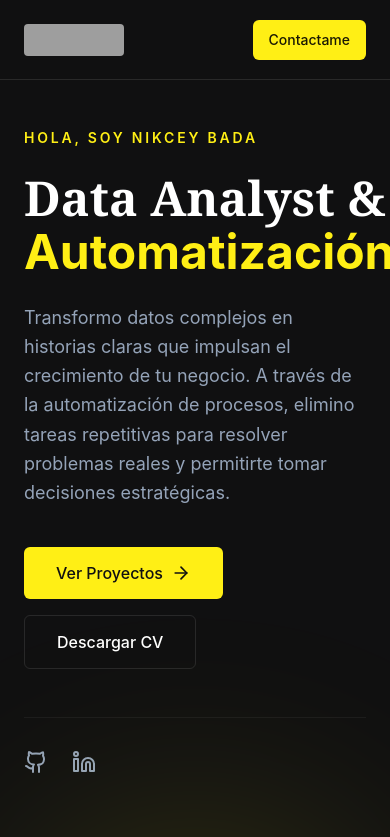
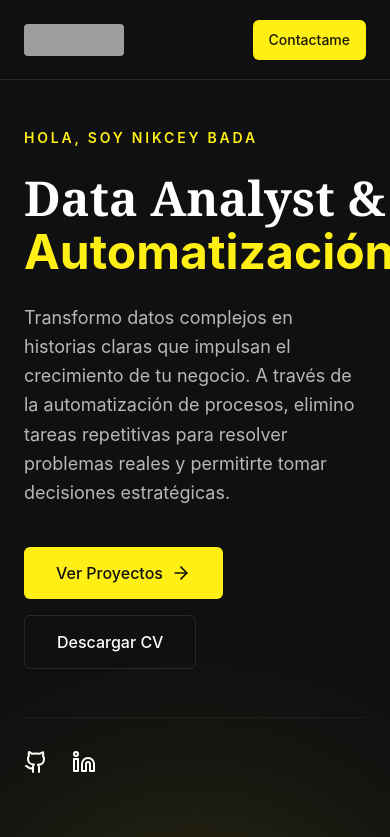
Before and after one commit to Niik1/mi-portafolio, a React (Vite) app: page / in a window 390 px wide. Shown: the top 837 px of the page. Built offline with nearby package versions, Linux system fonts and the light colour scheme; grey boxes are pictures that could not be loaded.

Commit message:
Pendiente

```diff
--- a/src/components/Hero.jsx
+++ b/src/components/Hero.jsx
@@ -1,6 +1,6 @@
 export default function Hero() {
     return (
-    <section className="relative w-full max-w-7xl mx-auto px-6 lg:px-8 py-12 lg:py-16">
+    <section id="inicio" className="relative w-full max-w-7xl mx-auto px-6 lg:px-8 py-12 lg:py-16">
         <div className="grid grid-cols-1 lg:grid-cols-2 gap-16 items-center">
             {/* Lado Izquierdo: Textos y Botones */}
             <div className="flex flex-col items-start text-left">
@@ -16,7 +16,7 @@ export default function Hero() {
                 </h1>
 
                 {/* Subtítulo / Propuesta de Valor */}
-                <p className="mt-6 text-text-muted text-lg max-w-lg leading-relaxed">
+                <p className="mt-6 text-text-muted/70 text-lg max-w-lg leading-relaxed ">
                 Transformo datos complejos en historias claras que impulsan el
                 crecimiento de tu negocio. A través de la automatización de
                 procesos, elimino tareas repetitivas para resolver problemas reales
--- a/src/index.css
+++ b/src/index.css
@@ -15,7 +15,7 @@
 
     /*Colores de Texto*/
     --color-text-main: #ffffff;
-    --color-text-muted: #94a3b8;
+    --color-text-muted: #FFFFFF;
     --color-text-hover: #ffef15;
     /*Color de Linea*/
     --color-linea: #303030;
```
